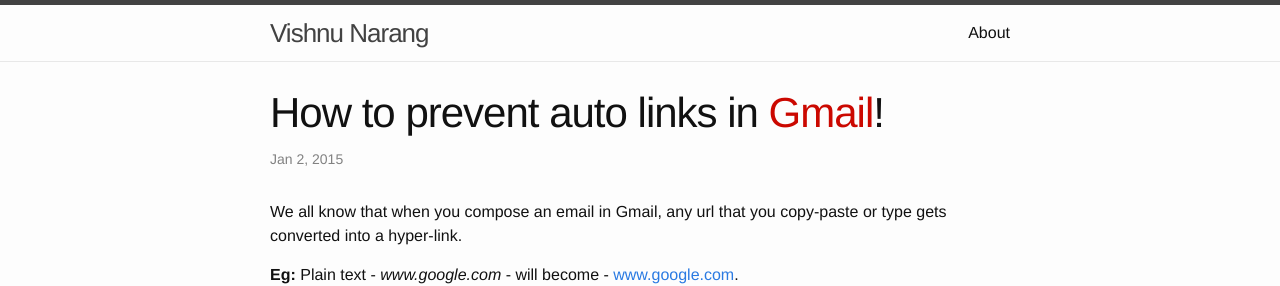
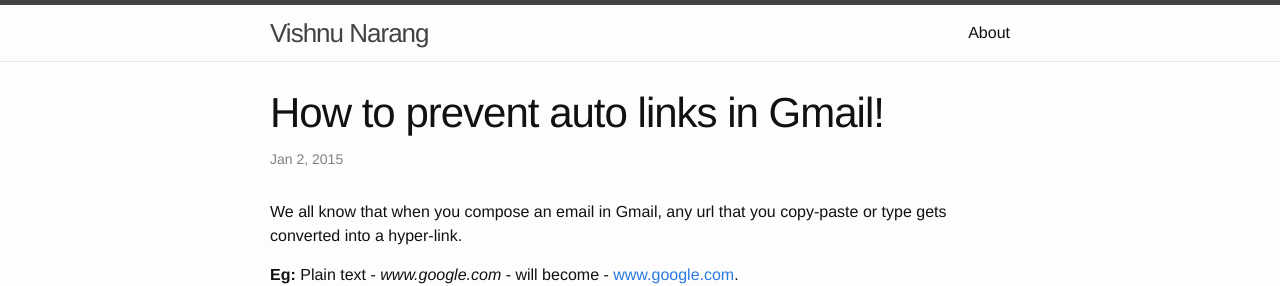
Before and after one commit to vishnun/vishnun.github.io, a Jekyll site: the page built from _posts/2015-01-02-how-to-prevent-auto-links-in-gmail.markdown, in a window 1280 px wide and 900 px high. Shown: the top 286 px of the window. Built offline with Jekyll 4.4.1, drawn with Linux system fonts in a browser that asks for light colours; comment, search, counter and statistics services are not loaded.

Commit message:
Removing span tag from title.

```diff
--- a/_posts/2015-01-02-how-to-prevent-auto-links-in-gmail.markdown
+++ b/_posts/2015-01-02-how-to-prevent-auto-links-in-gmail.markdown
@@ -1,6 +1,6 @@
 ---
 layout: post
-title:  "How to prevent auto links in <span class='dark-red'>Gmail</span>!"
+title:  "How to prevent auto links in Gmail!"
 date:   2015-01-02 19:09:47
 comments: true
 categories: blogs
```
